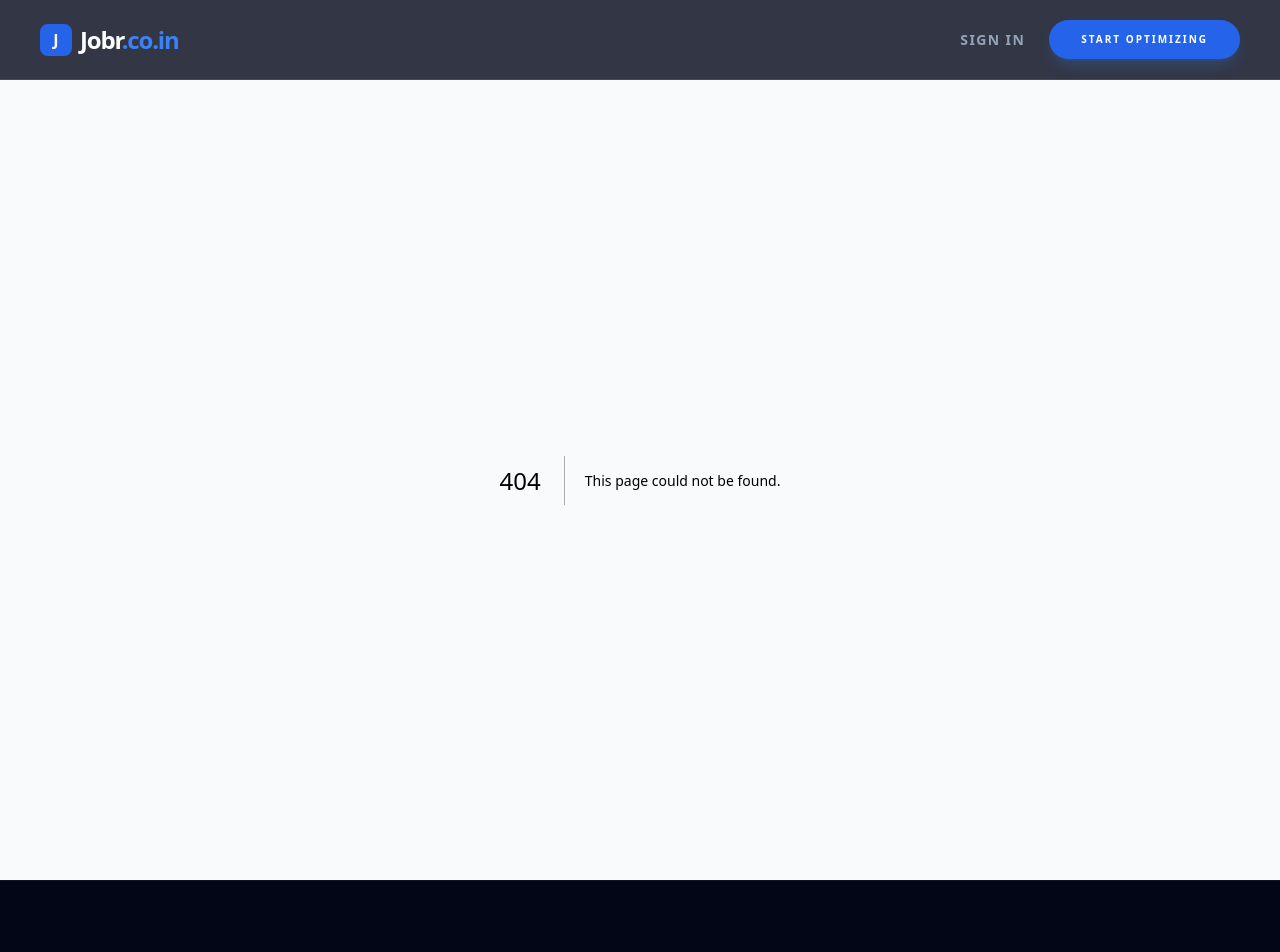
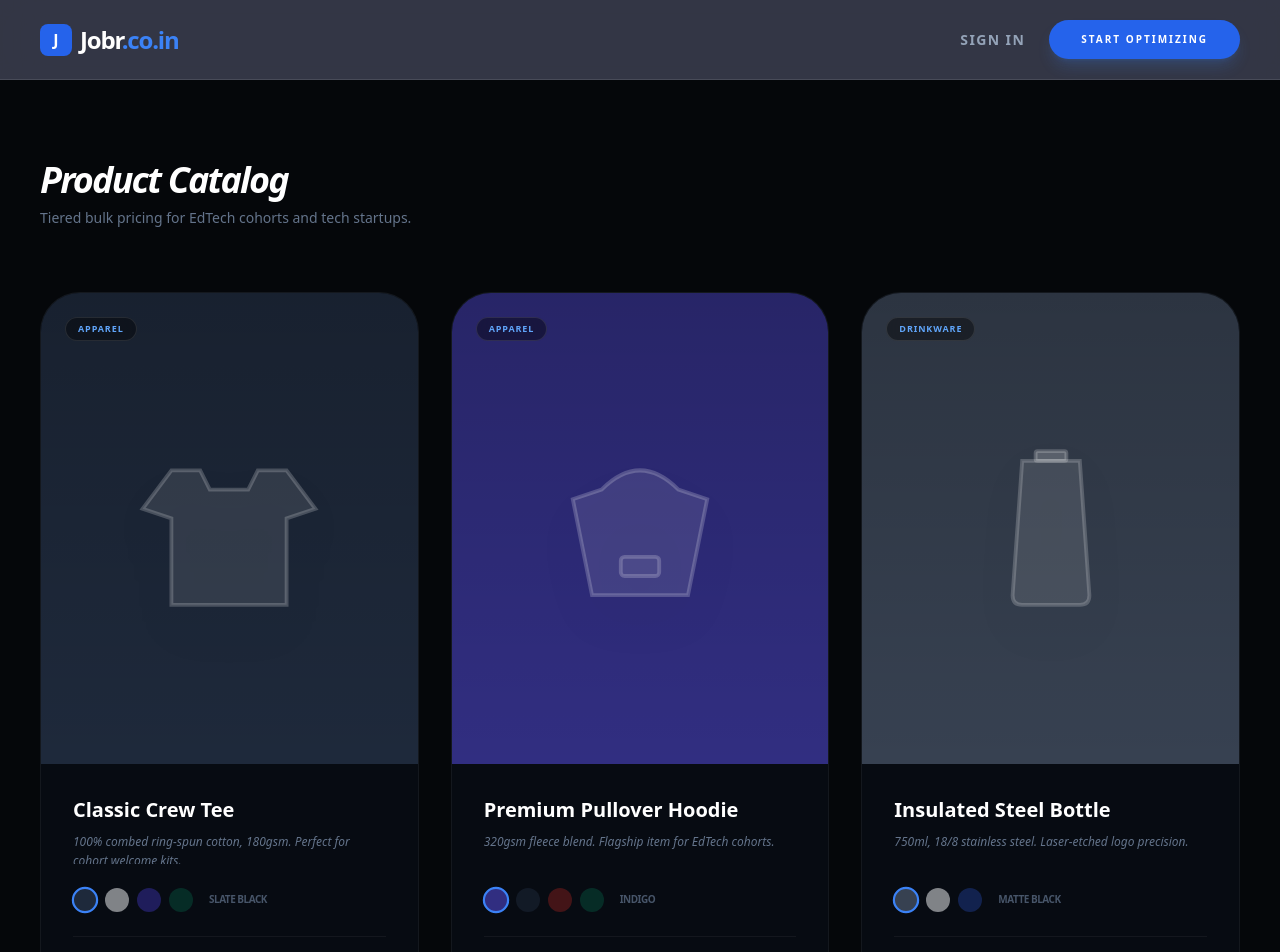
Before and after one commit to nitishwardhan987/jobr-ai, a Next.js app: page /merch in a window 1280 px wide. Before the commit this address had no page. Shown: the top 952 px of the page. Built offline with nearby package versions, Linux system fonts and the light colour scheme.

Commit message:
feat: added interactive product catalog with color switching

```diff
--- /dev/null
+++ b/src/app/merch/page.tsx
@@ -0,0 +1,144 @@
+'use client';
+import { useState } from "react";
+import { motion, AnimatePresence } from "framer-motion";
+import { ShoppingBag, Box, Zap, Upload } from "lucide-react";
+
+// ──────────────────────────────────────────────
+// UPDATED PRODUCT DATA
+// ──────────────────────────────────────────────
+const PRODUCTS = [
+  {
+    id: "classic-tee",
+    name: "Classic Crew Tee",
+    category: "Apparel",
+    description: "100% combed ring-spun cotton, 180gsm. Perfect for cohort welcome kits.",
+    colors: ["#1e293b", "#f8fafc", "#3730a3", "#064e3b"],
+    colorNames: ["Slate Black", "Off White", "Deep Indigo", "Forest"],
+    tiers: [{ min: 100, price: 260 }],
+    type: 'tee'
+  },
+  {
+    id: "premium-hoodie",
+    name: "Premium Pullover Hoodie",
+    category: "Apparel",
+    description: "320gsm fleece blend. Flagship item for EdTech cohorts.",
+    colors: ["#312e81", "#1e293b", "#7f1d1d", "#064e3b"],
+    colorNames: ["Indigo", "Slate Black", "Crimson", "Forest"],
+    tiers: [{ min: 100, price: 525 }],
+    type: 'hoodie'
+  },
+  {
+    id: "steel-bottle",
+    name: "Insulated Steel Bottle",
+    category: "Drinkware",
+    description: "750ml, 18/8 stainless steel. Laser-etched logo precision.",
+    colors: ["#374151", "#f8fafc", "#1e3a8a"],
+    colorNames: ["Matte Black", "White", "Blue"],
+    tiers: [{ min: 100, price: 345 }],
+    type: 'bottle'
+  },
+];
+
+export default function ProductCatalog() {
+  return (
+    <section className="bg-[#05070a] min-h-screen py-20 px-10">
+      <header className="mb-16">
+        <h1 className="text-4xl font-black italic tracking-tighter text-white mb-2">Product Catalog</h1>
+        <p className="text-slate-500 text-sm font-medium">Tiered bulk pricing for EdTech cohorts and tech startups.</p>
+      </header>
+
+      <div className="grid grid-cols-1 md:grid-cols-3 gap-8">
+        {PRODUCTS.map(product => (
+          <ProductCard key={product.id} product={product} />
+        ))}
+      </div>
+    </section>
+  );
+}
+
+// ──────────────────────────────────────────────
+// INTERACTIVE PRODUCT CARD
+// ──────────────────────────────────────────────
+function ProductCard({ product }: any) {
+  const [activeColor, setActiveColor] = useState(0);
+
+  return (
+    <div className="bg-slate-900/30 border border-white/5 rounded-[40px] overflow-hidden group hover:border-blue-500/40 transition-all duration-500">
+      {/* Dynamic Image Area */}
+      <div
+        className="aspect-[4/5] flex items-center justify-center relative transition-colors duration-700"
+        style={{ backgroundColor: product.colors[activeColor] }}
+      >
+        <div className="absolute inset-0 bg-gradient-to-b from-black/20 to-transparent pointer-events-none" />
+
+        {/* SVG Mockup Shapes */}
+        <div className="relative z-10 w-48 h-48 drop-shadow-2xl">
+           <ProductSVG type={product.type} />
+        </div>
+
+        <span className="absolute top-6 left-6 px-3 py-1 bg-black/40 backdrop-blur-xl rounded-full text-[9px] font-black text-blue-400 uppercase tracking-widest border border-white/10">
+          {product.category}
+        </span>
+      </div>
+
+      {/* Content Area */}
+      <div className="p-8 space-y-6">
+        <div>
+          <h3 className="text-xl font-black text-white mb-2">{product.name}</h3>
+          <p className="text-slate-500 text-xs leading-relaxed font-medium h-8 line-clamp-2 italic">
+            {product.description}
+          </p>
+        </div>
+
+        {/* Color Selection */}
+        <div className="flex gap-2 items-center">
+          {product.colors.map((color: string, i: number) => (
+            <button
+              key={i}
+              onClick={() => setActiveColor(i)}
+              className={`w-6 h-6 rounded-full border-2 transition-all ${activeColor === i ? 'border-blue-500 scale-110' : 'border-transparent opacity-50 hover:opacity-100'}`}
+              style={{ backgroundColor: color }}
+              title={product.colorNames[i]}
+            />
+          ))}
+          <span className="ml-2 text-[10px] font-black text-slate-600 uppercase tracking-tighter">
+            {product.colorNames[activeColor]}
+          </span>
+        </div>
+
+        <div className="flex justify-between items-end pt-4 border-t border-white/5">
+          <div>
+            <p className="text-[9px] text-slate-500 uppercase font-black tracking-widest mb-1">Starting at</p>
+            <p className="text-2xl font-black text-white">₹{product.tiers[0].price}</p>
+          </div>
+          <button className="bg-blue-600 hover:bg-blue-500 px-8 py-3 rounded-full text-[10px] font-black text-white uppercase tracking-widest transition-all shadow-lg shadow-blue-600/20 active:scale-95">
+            Customize
+          </button>
+        </div>
+      </div>
+    </div>
+  );
+}
+
+// ──────────────────────────────────────────────
+// SVG MOCKUP SHAPES
+// ──────────────────────────────────────────────
+function ProductSVG({ type }: { type: string }) {
+  if (type === 'tee') return (
+    <svg viewBox="0 0 100 100" className="w-full h-full fill-white/10 stroke-white/20" strokeWidth="2">
+      <path d="M20 20 L35 20 L40 30 L60 30 L65 20 L80 20 L95 40 L80 45 L80 90 L20 90 L20 45 L5 40 Z" />
+    </svg>
+  );
+  if (type === 'hoodie') return (
+    <svg viewBox="0 0 100 100" className="w-full h-full fill-white/10 stroke-white/20" strokeWidth="2">
+      <path d="M30 30 Q50 10 70 30 L85 35 L75 85 L25 85 L15 35 Z" />
+      <rect x="40" y="65" width="20" height="10" rx="2" className="fill-white/5" />
+    </svg>
+  );
+  return (
+    <svg viewBox="0 0 100 100" className="w-full h-full fill-white/10 stroke-white/20" strokeWidth="2">
+      <path d="M35 15 L65 15 L70 85 Q70 90 65 90 L35 90 Q30 90 30 85 Z" />
+      <rect x="42" y="10" width="16" height="5" rx="1" className="fill-white/20" />
+    </svg>
+  );
+}
```
